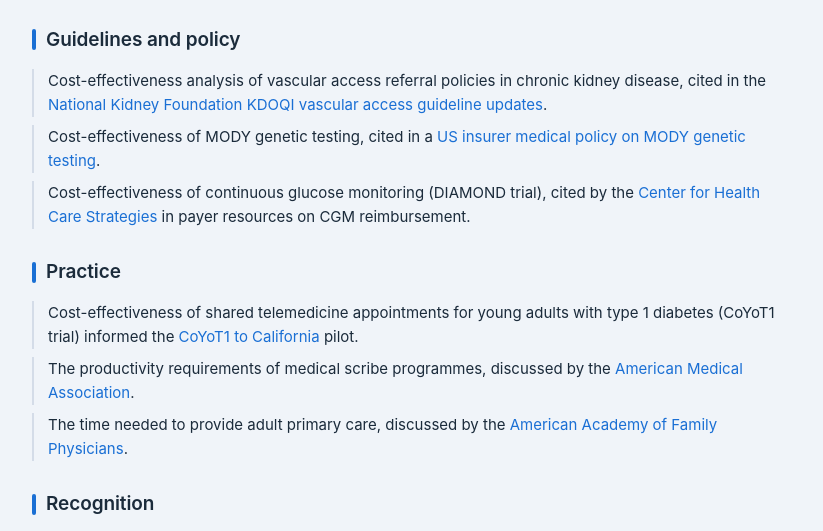
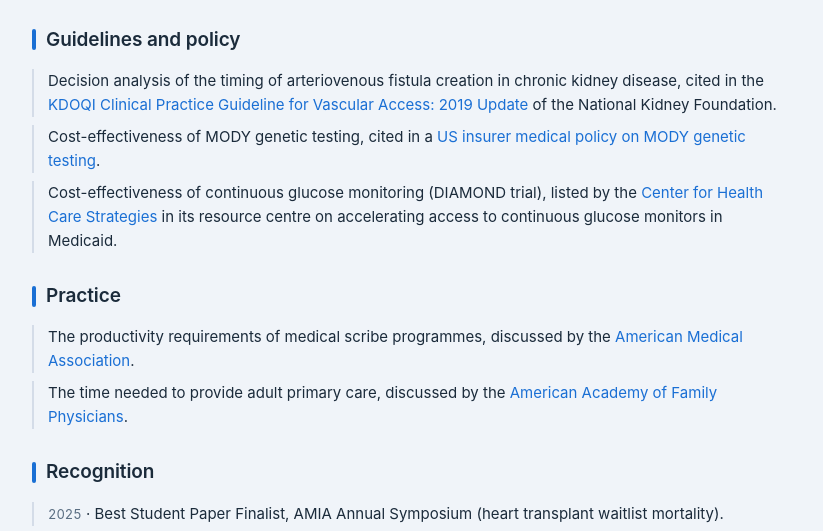
Before and after one commit to reza-skandari/reza-skandari.github.io, a plain HTML site: page docs/impact.html in a window 1280 px wide. Shown: the part 206-737 px from the top of the page, without its empty margins (228-1051 px from the left). Drawn offline with Linux system fonts and the light colour scheme.

Commit message:
Impact: correct guideline citation, CHCS wording; drop unsupported pilot claim
Source checks: the KDOQI 2019 vascular access guideline cites the 2014 AVF
timing decision analysis (ref. 137), not the 2017 referral-policies paper.
CHCS lists the DIAMOND study in its CGM-in-Medicaid resource centre. The USC
CoYoT1 to California page does not mention the cost-effectiveness study.

Co-Authored-By: Claude Opus 5.5 <noreply@anthropic.com>

```diff
--- a/docs/impact.html
+++ b/docs/impact.html
@@ -40,16 +40,15 @@
 <section>
 <h2>Guidelines and policy</h2>
 <ul class="plain">
-<li>Cost-effectiveness analysis of vascular access referral policies in chronic kidney disease, cited in the <a href="https://www.kidney.org/professionals/kdoqi/guidelines-and-commentaries/vascular-access">National Kidney Foundation KDOQI vascular access guideline updates</a>.</li>
+<li>Decision analysis of the timing of arteriovenous fistula creation in chronic kidney disease, cited in the <a href="https://www.kidney.org/professionals/kdoqi/guidelines-and-commentaries/vascular-access">KDOQI Clinical Practice Guideline for Vascular Access: 2019 Update</a> of the National Kidney Foundation.</li>
 <li>Cost-effectiveness of MODY genetic testing, cited in a <a href="https://www.bcbsm.com/amslibs/content/dam/public/mpr/mprsearch/pdf/2185449.pdf">US insurer medical policy on MODY genetic testing</a>.</li>
-<li>Cost-effectiveness of continuous glucose monitoring (DIAMOND trial), cited by the <a href="https://www.chcs.org/resource-center-item/cost-effectiveness-of-continuous-glucose-monitoring-for-adults-with-type-1-diabetes-compared-with-self-monitoring-of-blood-glucose-the-diamond-randomized-trial">Center for Health Care Strategies</a> in payer resources on CGM reimbursement.</li>
+<li>Cost-effectiveness of continuous glucose monitoring (DIAMOND trial), listed by the <a href="https://www.chcs.org/resource-center-item/cost-effectiveness-of-continuous-glucose-monitoring-for-adults-with-type-1-diabetes-compared-with-self-monitoring-of-blood-glucose-the-diamond-randomized-trial">Center for Health Care Strategies</a> in its resource centre on accelerating access to continuous glucose monitors in Medicaid.</li>
 </ul>
 </section>
 
 <section>
 <h2>Practice</h2>
 <ul class="plain">
-<li>Cost-effectiveness of shared telemedicine appointments for young adults with type 1 diabetes (CoYoT1 trial) informed the <a href="https://chan.usc.edu/research/completed-projects/coyot1-to-california-ctc-telemedicine-to-engage-young-adults-with-diabetes">CoYoT1 to California</a> pilot.</li>
 <li>The productivity requirements of medical scribe programmes, discussed by the <a href="https://www.ama-assn.org/practice-management/sustainability/2-new-patients-day-medical-scribes-are-profitable-one-year">American Medical Association</a>.</li>
 <li>The time needed to provide adult primary care, discussed by the <a href="https://www.aafp.org/pubs/fpm/blogs/inpractice/entry/time-study.html">American Academy of Family Physicians</a>.</li>
 </ul>
```
Also changed, not shown: 2 other files.
